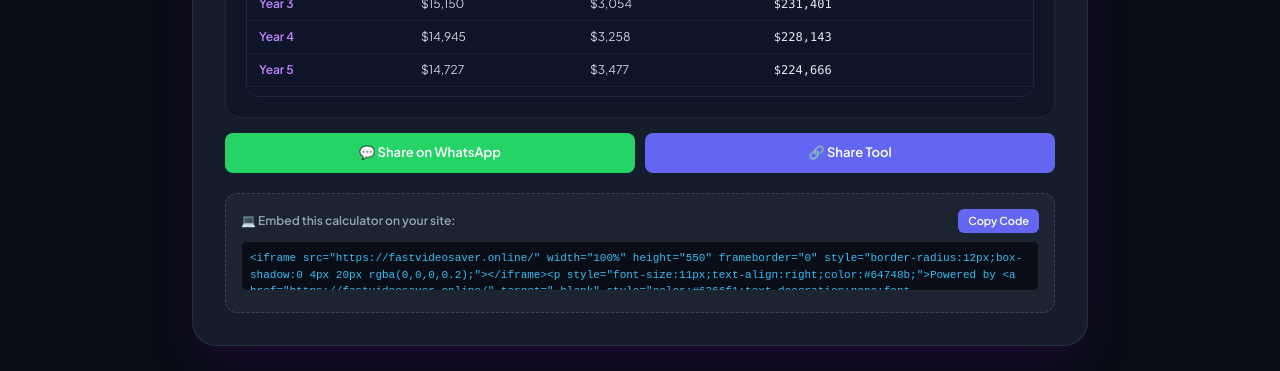
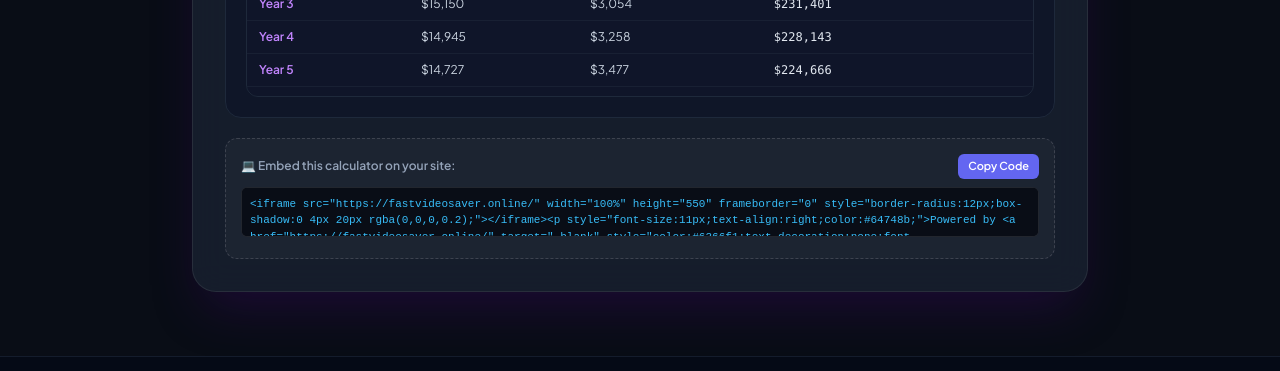
Before and after one commit to fastvideosaveronline/fastvideosaver, a plain HTML site: page index.html in a window 1280 px wide. Shown: the part 1020-1391 px from the top of the page. Drawn offline with nearby package versions, Linux system fonts and the light colour scheme.

Commit message:
Update index.html

```diff
--- a/index.html
+++ b/index.html
@@ -159,35 +159,7 @@
                             </div>
                         </div>
                     </div>
-                    <!-- Social Share Action Buttons -->
-<div style="display: flex; gap: 10px; margin-top: 15px; flex-wrap: wrap;">
-  <button onclick="shareOnWhatsApp()" style="flex: 1; min-width: 140px; padding: 10px; background: #25D366; color: #fff; border: none; border-radius: 8px; font-weight: 600; font-size: 13px; cursor: pointer; display: flex; align-items: center; justify-content: center; gap: 6px;">
-    <span>💬 Share on WhatsApp</span>
-  </button>
-  <button onclick="shareLinkNative()" style="flex: 1; min-width: 140px; padding: 10px; background: #6366f1; color: #fff; border: none; border-radius: 8px; font-weight: 600; font-size: 13px; cursor: pointer; display: flex; align-items: center; justify-content: center; gap: 6px;">
-    <span>🔗 Share Tool</span>
-  </button>
-</div>
 
-<script>
-function shareOnWhatsApp() {
-  const url = encodeURIComponent(window.location.href);
-  const text = encodeURIComponent("Check out this fast, private financial and fitness calculator suite (100% free, zero ads): ");
-  window.open(`https://api.whatsapp.com/send?text=${text}${url}`, '_blank');
-}
-
-function shareLinkNative() {
-  if (navigator.share) {
-    navigator.share({
-      title: 'FastFinanceSuite Calculators',
-      text: 'Free, private US mortgage & finance calculator with zero tracking.',
-      url: window.location.href,
-    }).catch((err) => console.log('Share canceled/failed:', err));
-  } else {
-    navigator.clipboard.writeText(window.location.href);
-    alert("Website link copied to clipboard!");
-  }
-}
 </script>
 <!-- Free Embed Widget Section -->
 <div style="margin-top: 20px; padding: 15px; background: rgba(255,255,255,0.03); border: 1px dashed rgba(255,255,255,0.15); border-radius: 12px; text-align: left;">
```
